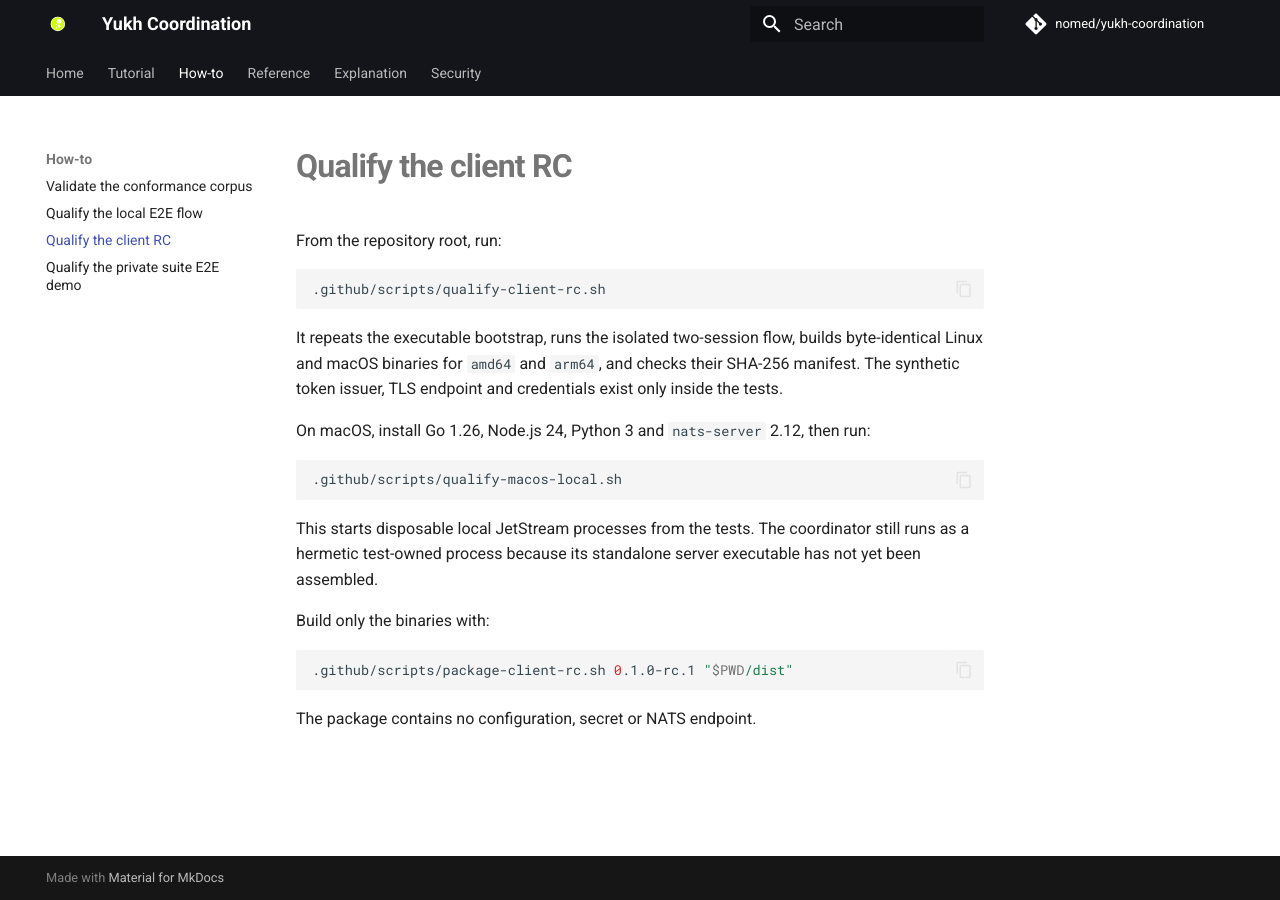
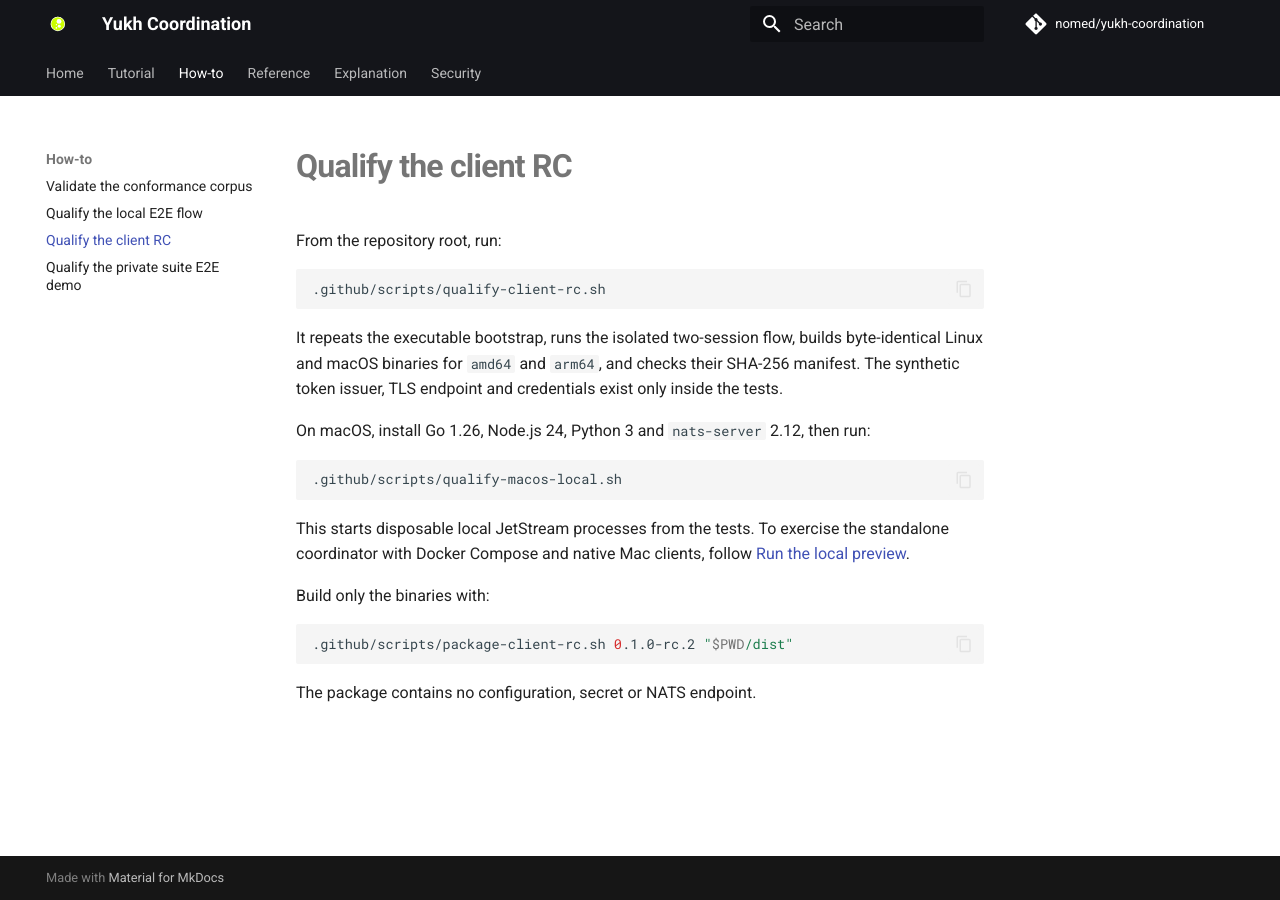
Before and after one commit to nomed/yukh-coordination, an MkDocs documentation site: the page built from documentation/how-to/qualify-client-rc.md, in a window 1280 px wide. Built offline with MkDocs 1.6.1 and Material for MkDocs 9.7.7, drawn with Linux system fonts in a browser that asks for light colours; comment, search, counter and statistics services are not loaded.

Commit message:
Prepare client RC2 qualification (#220)
Co-authored-by: Codex <codex@openai.com>

````diff
--- a/documentation/how-to/qualify-client-rc.md
+++ b/documentation/how-to/qualify-client-rc.md
@@ -17,14 +17,14 @@ On macOS, install Go 1.26, Node.js 24, Python 3 and `nats-server` 2.12, then run
 .github/scripts/qualify-macos-local.sh
 ```
 
-This starts disposable local JetStream processes from the tests. The
-coordinator still runs as a hermetic test-owned process because its standalone
-server executable has not yet been assembled.
+This starts disposable local JetStream processes from the tests. To exercise
+the standalone coordinator with Docker Compose and native Mac clients, follow
+[Run the local preview](run-local-preview.md).
 
 Build only the binaries with:
 
 ```sh
-.github/scripts/package-client-rc.sh 0.1.0-rc.1 "$PWD/dist"
+.github/scripts/package-client-rc.sh 0.1.0-rc.2 "$PWD/dist"
 ```
 
 The package contains no configuration, secret or NATS endpoint.
````
Also changed, not shown: 2 other files.
